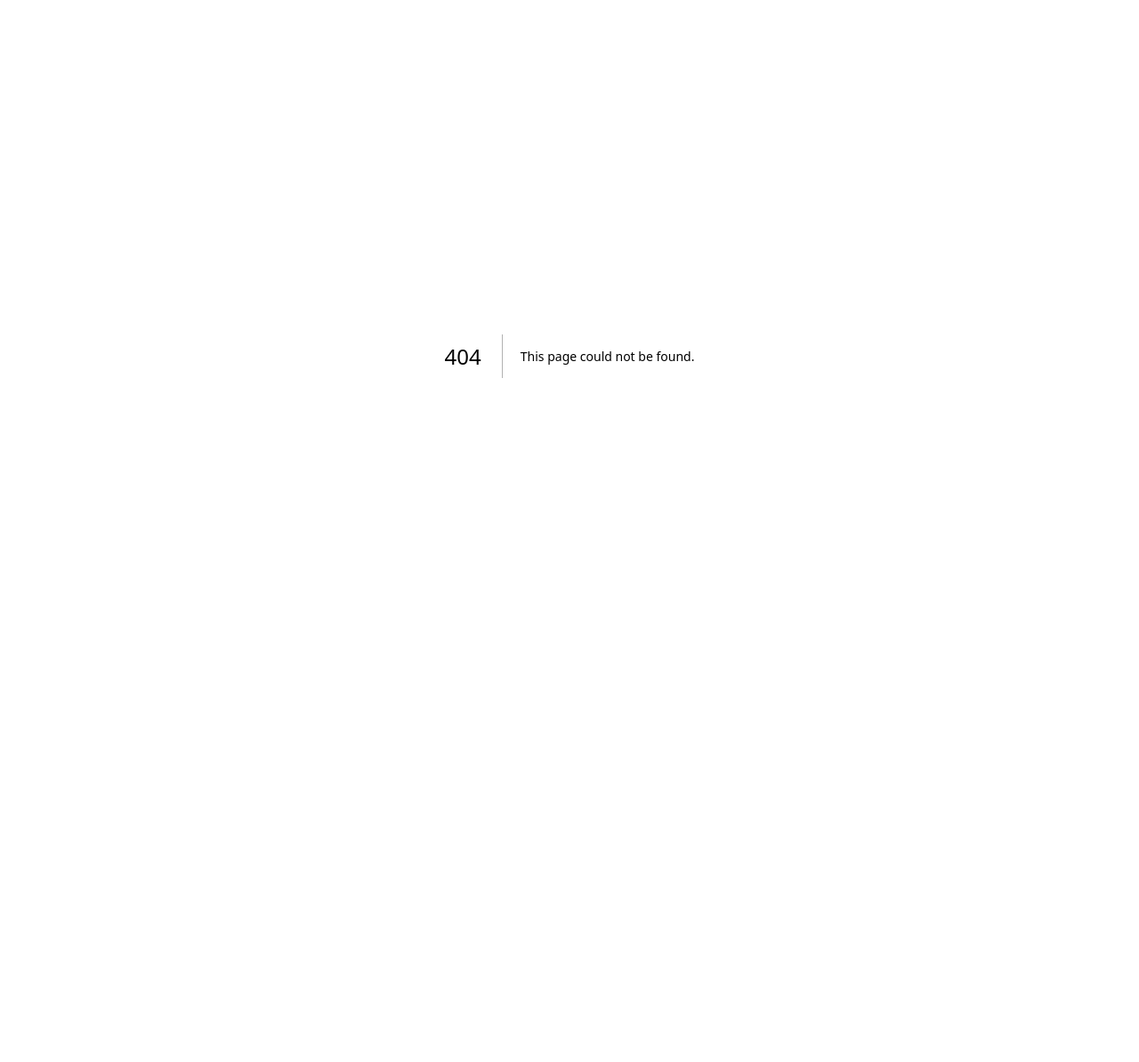
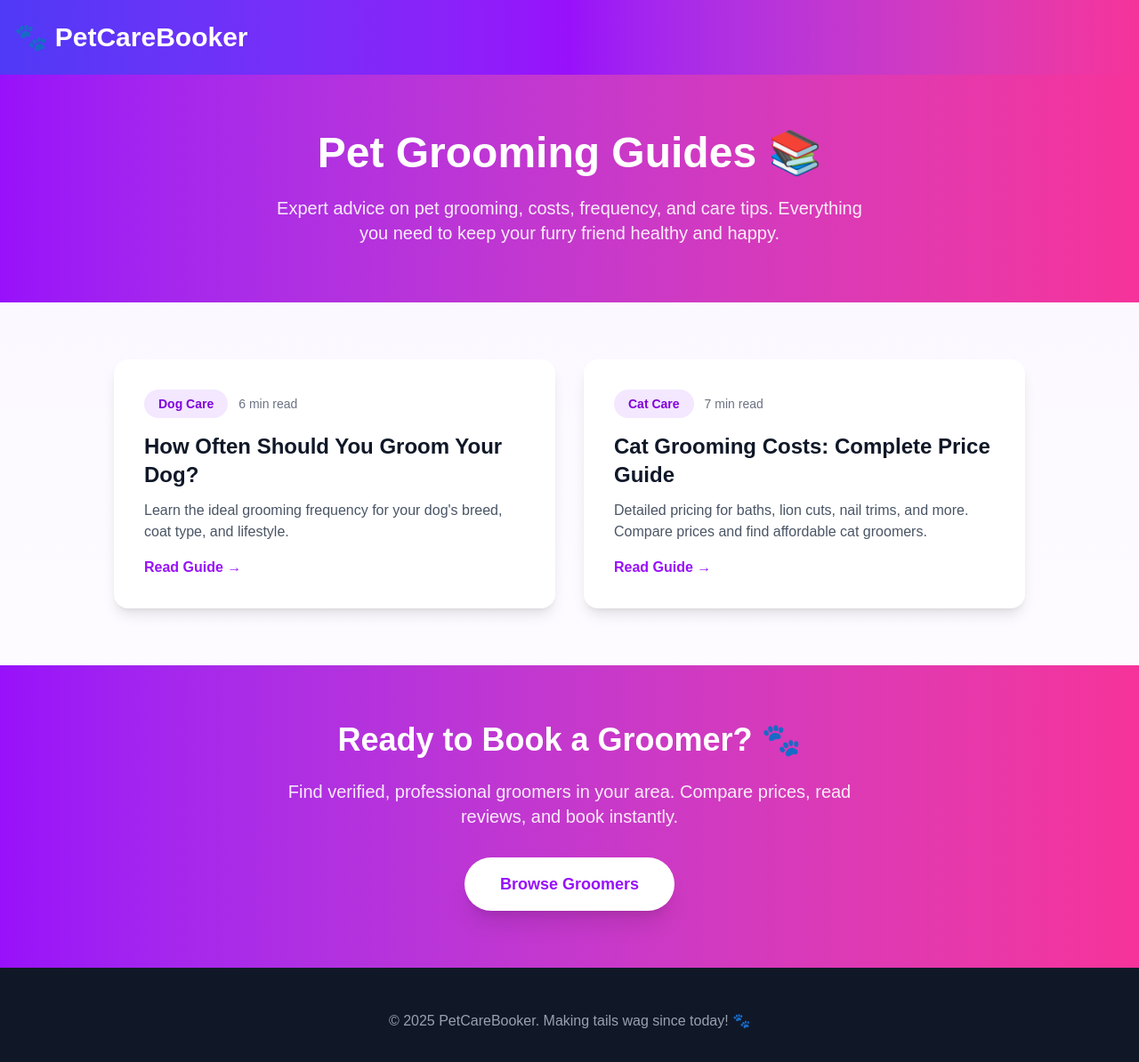
Before and after one commit to hammad0025/petcarebooker, a Next.js app in the folder frontend/: page /guides in a window 1280 px wide. Before the commit this address had no page. Shown: the top 1194 px of the page at 89% size. Before the commit the page ends 800 px from the top, so only its background shows below. Built offline with nearby package versions, Linux system fonts and the light colour scheme.

Commit message:
Add /guides page to fix 404 error

```diff
--- /dev/null
+++ b/frontend/app/guides/page.tsx
@@ -0,0 +1,109 @@
+import Link from 'next/link';
+import { Metadata } from 'next';
+
+export const metadata: Metadata = {
+  title: 'Pet Grooming Guides | PetCareBooker',
+  description: 'Expert guides on pet grooming, costs, frequency, and care tips. Learn everything you need to know about keeping your pet healthy and well-groomed.',
+};
+
+export default function GuidesPage() {
+  const guides = [
+    {
+      title: 'How Often Should You Groom Your Dog?',
+      description: 'Learn the ideal grooming frequency for your dog\'s breed, coat type, and lifestyle.',
+      slug: 'how-often-groom-dog',
+      category: 'Dog Care',
+      readTime: '6 min read',
+    },
+    {
+      title: 'Cat Grooming Costs: Complete Price Guide',
+      description: 'Detailed pricing for baths, lion cuts, nail trims, and more. Compare prices and find affordable cat groomers.',
+      slug: 'cat-grooming-costs-guide',
+      category: 'Cat Care',
+      readTime: '7 min read',
+    },
+  ];
+
+  return (
+    <div className="min-h-screen bg-gradient-to-b from-purple-50 to-white">
+      {/* Header */}
+      <nav className="bg-gradient-to-r from-indigo-600 via-purple-600 to-pink-500 text-white py-6 shadow-lg">
+        <div className="container mx-auto px-4">
+          <Link href="/" className="text-3xl font-bold hover:opacity-90 transition-opacity flex items-center gap-2">
+            🐾 PetCareBooker
+          </Link>
+        </div>
+      </nav>
+
+      {/* Hero Section */}
+      <section className="py-16 bg-gradient-to-r from-purple-600 to-pink-500 text-white">
+        <div className="container mx-auto px-4 text-center">
+          <h1 className="text-5xl font-extrabold mb-6">
+            Pet Grooming Guides 📚
+          </h1>
+          <p className="text-xl text-white/90 max-w-2xl mx-auto">
+            Expert advice on pet grooming, costs, frequency, and care tips. Everything you need to keep your furry friend healthy and happy.
+          </p>
+        </div>
+      </section>
+
+      {/* Guides Grid */}
+      <section className="py-16">
+        <div className="container mx-auto px-4">
+          <div className="grid md:grid-cols-2 gap-8 max-w-5xl mx-auto">
+            {guides.map((guide) => (
+              <Link
+                key={guide.slug}
+                href={`/blog/${guide.slug}`}
+                className="bg-white rounded-2xl shadow-lg hover:shadow-2xl transition-all p-8 border-2 border-transparent hover:border-purple-500"
+              >
+                <div className="flex items-center gap-3 mb-4">
+                  <span className="bg-purple-100 text-purple-700 px-4 py-1.5 rounded-full text-sm font-bold">
+                    {guide.category}
+                  </span>
+                  <span className="text-gray-500 text-sm">{guide.readTime}</span>
+                </div>
+                <h2 className="text-2xl font-bold text-gray-900 mb-3">
+                  {guide.title}
+                </h2>
+                <p className="text-gray-600 mb-4">
+                  {guide.description}
+                </p>
+                <span className="text-purple-600 font-bold hover:underline">
+                  Read Guide →
+                </span>
+              </Link>
+            ))}
+          </div>
+        </div>
+      </section>
+
+      {/* CTA Section */}
+      <section className="py-16 bg-gradient-to-r from-purple-600 to-pink-500">
+        <div className="container mx-auto px-4 text-center">
+          <h2 className="text-4xl font-bold text-white mb-6">
+            Ready to Book a Groomer? 🐾
+          </h2>
+          <p className="text-xl text-white/90 mb-8 max-w-2xl mx-auto">
+            Find verified, professional groomers in your area. Compare prices, read reviews, and book instantly.
+          </p>
+          <Link
+            href="/browse"
+            className="inline-block bg-white text-purple-600 px-10 py-4 rounded-full text-lg font-bold hover:bg-gray-100 transition-all hover:scale-110 shadow-xl"
+          >
+            Browse Groomers
+          </Link>
+        </div>
+      </section>
+
+      {/* Footer */}
+      <footer className="bg-gray-900 text-white py-12">
+        <div className="container mx-auto px-4 text-center">
+          <p className="text-gray-400">
+            © 2025 PetCareBooker. Making tails wag since today! 🐾
+          </p>
+        </div>
+      </footer>
+    </div>
+  );
+}
```
